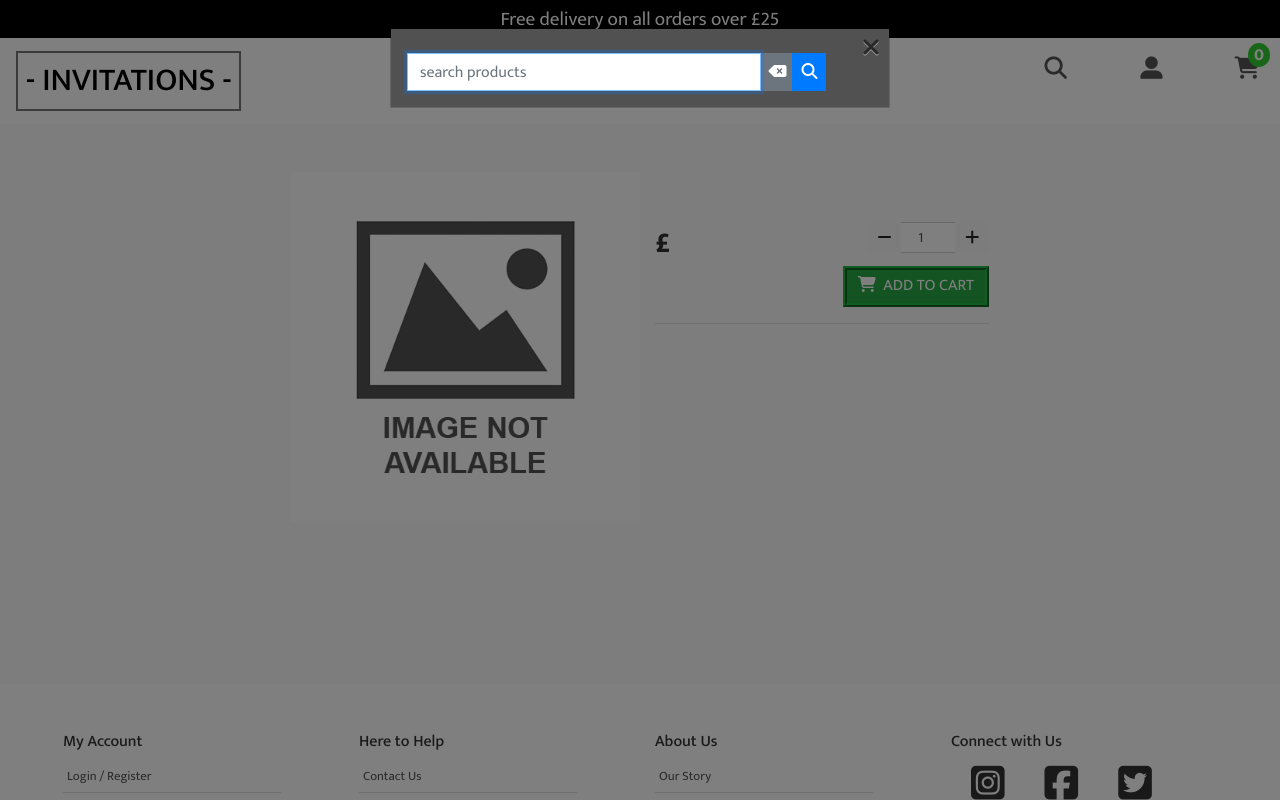
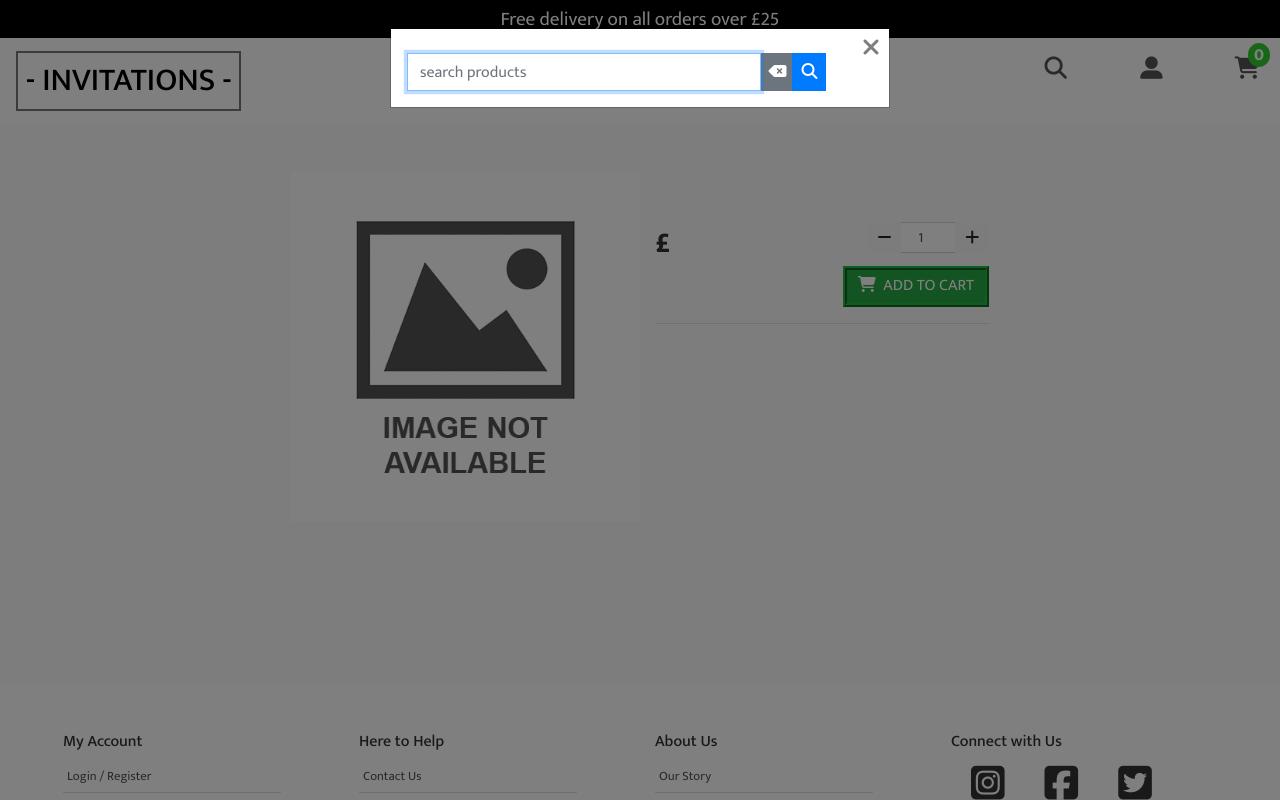
Before and after one commit to Code-Institute-Submissions/milestone-4-INVITATIONS, a Django app: template products/templates/products/product_info.html in a window 1280 px wide, after a click that opens the changed part. Run offline with Django 3.2, Linux system fonts and the light colour scheme; the template is opened without the code that fills it, so the values that code supplies are empty; some libraries are stand-ins or nearby versions; some web fonts are replaced.

Commit message:
Remove modal-body styles

```diff
--- a/products/static/products/css/customize.css
+++ b/products/static/products/css/customize.css
@@ -4,11 +4,6 @@
 
 :root {
     --customizeScale:6;
-}
-
-.modal-body {
-    background: #f0f0f0;
-    background: #515151;
 }
 
 .modal-header .close {
```
